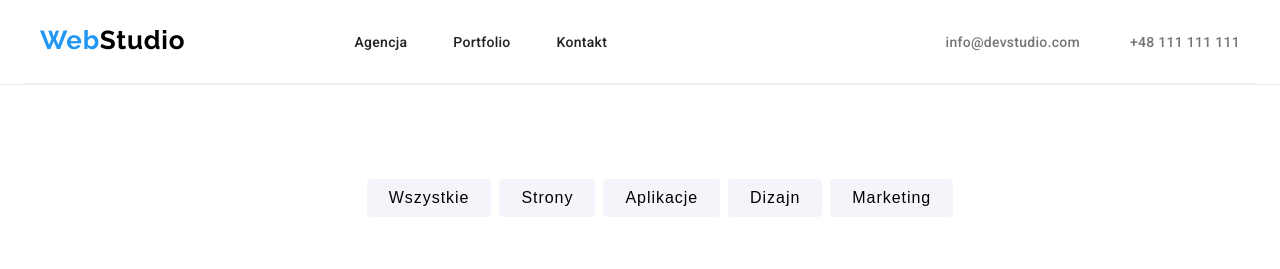
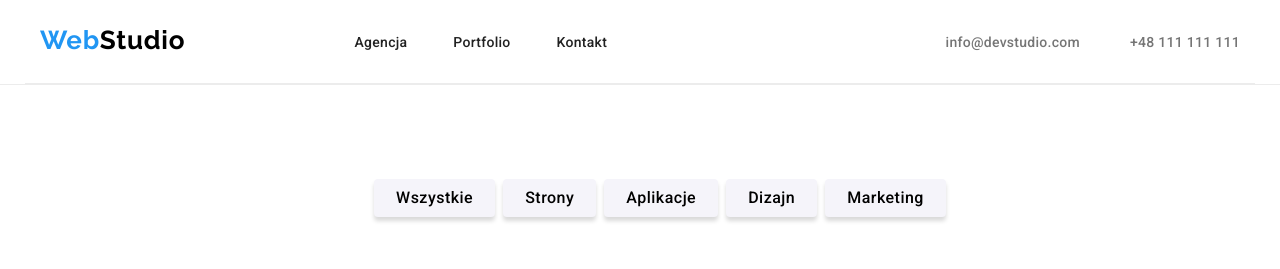
Before and after one commit to ilonadziegiel/goit-markup-hw-03, a plain HTML site: page portfolio.html in a window 1280 px wide. Shown: the top 269 px of the page. Drawn offline with Linux system fonts and the light colour scheme.

Commit message:
Improving homework
change box-shadow in button.nav
change letter-spacing in button.nav
add font-family to button.nav

```diff
--- a/css/styles.css
+++ b/css/styles.css
@@ -89,16 +89,17 @@ body {
   color: var(--font-color2);
 }
 .button-nav {
+  font-family: "Roboto";
   background-color: #f5f4fa;
   border: none;
   border-radius: 4px;
-  box-shadow: 0px 4px 4 px rgba(0, 0, 0, 0.15);
+  box-shadow: 0px 4px 4px rgba(0, 0, 0, 0.15);
   cursor: pointer;
   font-weight: 500;
   font-size: 16px;
   line-height: 1.6;
   text-align: center;
-  letter-spacing: 0.06em;
+  letter-spacing: 0.03em;
   padding: 6px 22px 6px 22px;
 }
 .button-nav:hover,
@@ -378,7 +379,7 @@ body {
 }
 .header-border {
   border-bottom: 1px solid #ececec;
-  padding-top: -35px;
+  padding-top: 0px;
 }
 .card-portfolio {
   display: flex;
```
